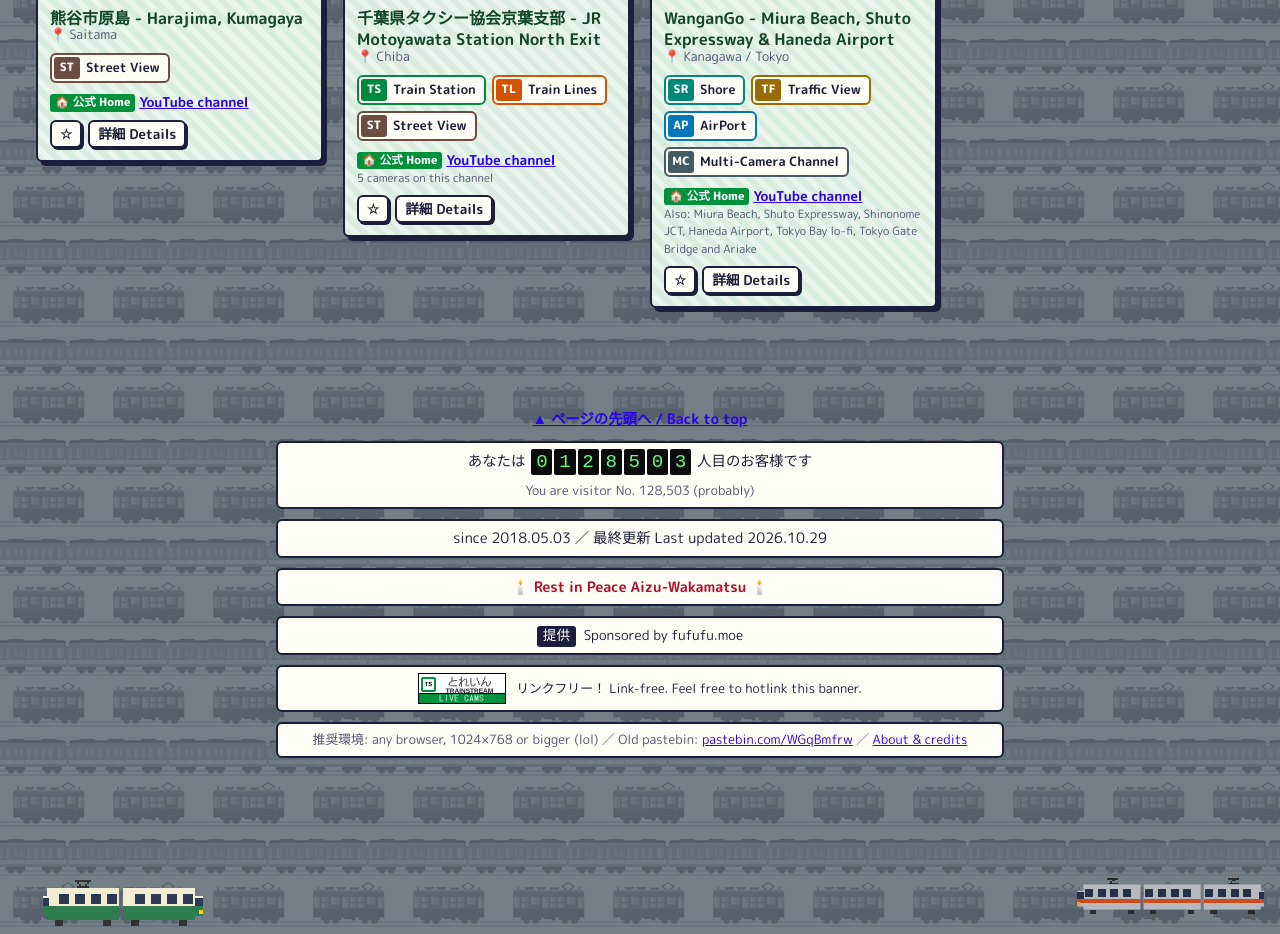
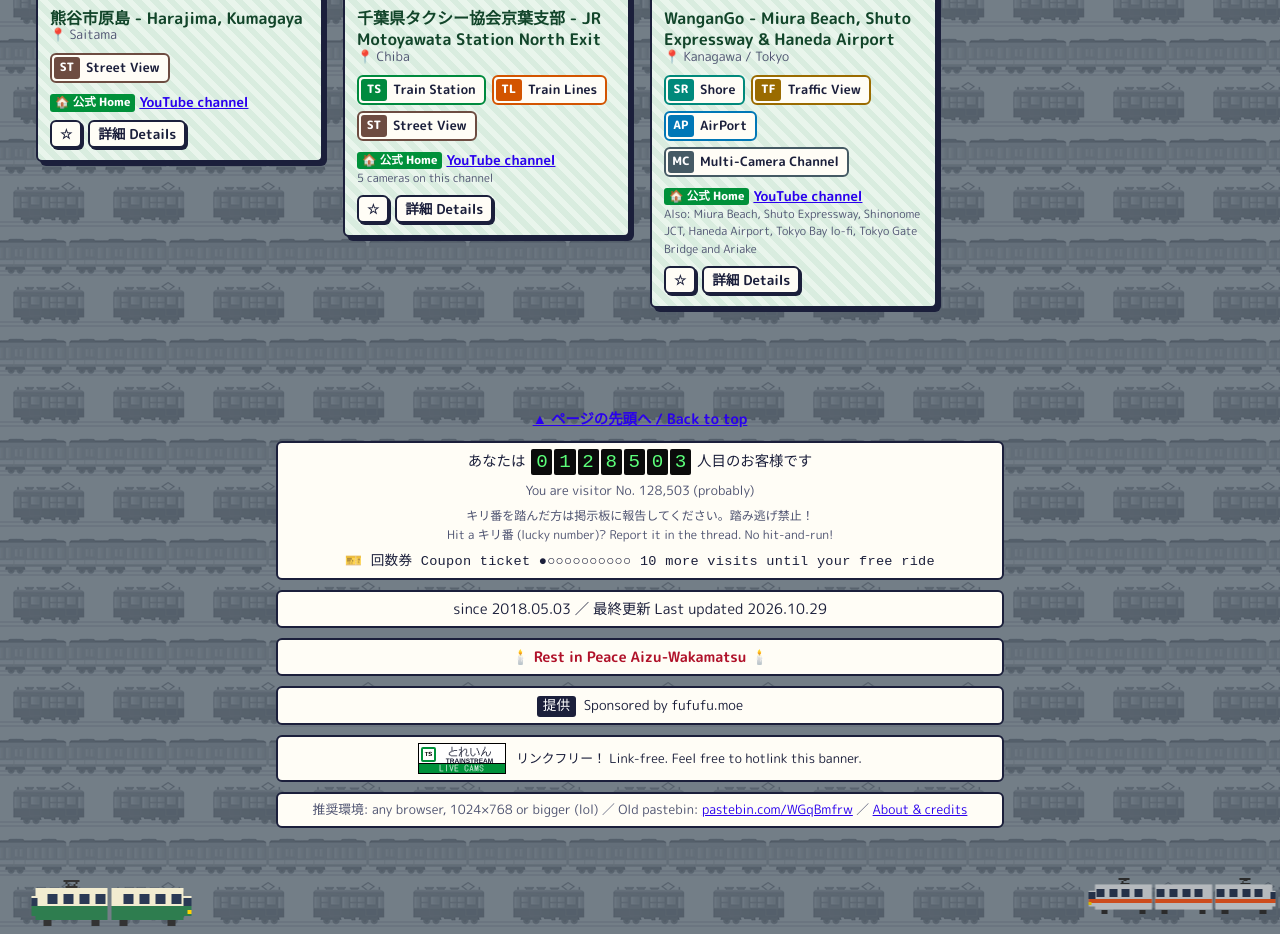
Before and after one commit to TrainStream/trainstream.github.io, a Jekyll site: the page built from index.html, in a window 1280 px wide and 1400 px high, scrolled down 13003 px, cut to the strip 466-1400 px from the top of the window. Built offline with Jekyll 4.4.1, drawn with Linux system fonts in a browser that asks for light colours; some web fonts are replaced; part of the change alters nothing that is shown.

Commit message:
Joke counter: odometer roll, live ticking, kiriban and near-miss prizes, no hit-and-run rule, coupon ticket
Co-Authored-By: Claude Opus 5.5 <noreply@anthropic.com>
Claude-Session: https://claude.ai/code/session_016eFxwZD1QMGCZiBB3wecyq

```diff
--- a/_layouts/default.html
+++ b/_layouts/default.html
@@ -110,6 +110,9 @@
                 <span>人目のお客様です</span>
                 <span class="counter-en">You are visitor No. <span id="counter-en">…</span></span>
                 <span class="kiriban" id="kiriban" hidden></span>
+                <span class="counter-note" id="counter-note" hidden></span>
+                <span class="counter-rule">キリ番を踏んだ方は掲示板に報告してください。踏み逃げ禁止！<br />Hit a キリ番 (lucky number)? Report it in the thread. No hit-and-run!</span>
+                <span class="kaisuken" id="kaisuken"></span>
             </div>
 
             <p class="footer-dates">
--- a/assets/css/site.scss
+++ b/assets/css/site.scss
@@ -2732,3 +2732,28 @@ fieldset.field {
 .link-kind--stream {
     background: #1e5aa8;
 }
+
+.counter-note {
+    flex-basis: 100%;
+    font-weight: 700;
+    color: var(--jr-green);
+}
+
+.counter-rule {
+    flex-basis: 100%;
+    font-family: var(--font-body);
+    font-size: 0.75rem;
+    color: var(--ink-soft);
+}
+
+.kaisuken {
+    flex-basis: 100%;
+    font-family: var(--font-pixel);
+    font-size: 0.85rem;
+    letter-spacing: 0.02em;
+
+    &.is-free {
+        color: var(--red);
+        font-weight: 700;
+    }
+}
--- a/assets/js/site.js
+++ b/assets/js/site.js
@@ -85,7 +85,11 @@
 
     /* ---------- visitor counter (joke or real) ---------- */
     var counter = document.getElementById('counter');
-    function showCount(number, note) {
+    var reduceMotion = window.matchMedia && window.matchMedia('(prefers-reduced-motion: reduce)').matches;
+    var currentCount = 0;
+    var hitKiriban = false;
+
+    function renderDigits(number) {
         var digits = String(Math.max(0, Math.floor(number))).padStart(7, '0');
         var box = document.getElementById('counter-digits');
         box.textContent = '';
@@ -94,24 +98,119 @@
             span.textContent = d;
             box.appendChild(span);
         });
-        document.getElementById('counter-en').textContent = Number(number).toLocaleString('en-US') + (note || '');
-        var kiriban = document.getElementById('kiriban');
-        var isKiriban = /^(\d)\1+$/.test(digits.replace(/^0+/, '')) || /(000|777)$/.test(digits);
-        if (isKiriban) {
-            kiriban.hidden = false;
-            kiriban.textContent = '🎉 キリ番ゲット！ Kiriban get! Screenshot it and post it in the thread for eternal glory 🎉';
+    }
+
+    /* キリ番: repeated digits (777, 5555), round thousands, ...777 endings and 12345-style runs */
+    function isKiriban(n) {
+        var s = String(n);
+        return n >= 100 && (/^(\d)\1+$/.test(s) || /000$/.test(s) || /777$/.test(s) || '1234567890'.indexOf(s) === 0);
+    }
+
+    function checkKiriban(n) {
+        var box = document.getElementById('kiriban');
+        if (isKiriban(n)) {
+            hitKiriban = true;
+            box.hidden = false;
+            box.textContent = '🎉 キリ番ゲット！ Kiriban get! No.' + n.toLocaleString('en-US') + '. Screenshot it and post it in the thread for eternal glory 🎉';
+        } else if (!hitKiriban && (isKiriban(n - 1) || isKiriban(n + 1))) {
+            box.hidden = false;
+            box.textContent = '前後賞！ So close… one away from a キリ番 (´；ω；`)';
+        } else if (!hitKiriban) {
+            box.hidden = true;
         }
     }
-    function jokeCount() {
+
+    function showCount(number, note) {
+        currentCount = Math.max(0, Math.floor(number));
+        renderDigits(currentCount);
+        document.getElementById('counter-en').textContent = currentCount.toLocaleString('en-US') + (note || '');
+        checkKiriban(currentCount);
+    }
+
+    /* the odometer spins up from zero, then settles on the number */
+    function rollTo(target, note, done) {
+        if (reduceMotion) {
+            showCount(target, note);
+            if (done) done();
+            return;
+        }
+        var start = null;
+        var duration = 1400;
+        function frame(time) {
+            if (start === null) start = time;
+            var t = Math.min(1, (time - start) / duration);
+            var eased = 1 - Math.pow(1 - t, 3);
+            renderDigits(Math.floor(target * eased));
+            if (t < 1) requestAnimationFrame(frame);
+            else {
+                showCount(target, note);
+                if (done) done();
+            }
+        }
+        requestAnimationFrame(frame);
+    }
+
+    /* other "visitors" keep arriving while you read */
+    function keepTicking(note) {
+        var noteBox = document.getElementById('counter-note');
+        function tick() {
+            var groupTour = Math.random() < 1 / 15;
+            var add = groupTour ? 40 + Math.floor(Math.random() * 20) : 1 + Math.floor(Math.random() * 3);
+            showCount(currentCount + add, note);
+            if (groupTour) {
+                noteBox.hidden = false;
+                noteBox.textContent = '🚌 団体様ご来店！ A tour group just arrived (+' + add + ')';
+                setTimeout(function () {
+                    noteBox.hidden = true;
+                }, 4000);
+            }
+            setTimeout(tick, 4000 + Math.random() * 5000);
+        }
+        setTimeout(tick, 4000 + Math.random() * 5000);
+    }
+
+    /* 回数券: one punch per visit (per browser session), the 11th ride is free */
+    function countVisit() {
+        var visits = parseInt(store('ts.visits') || '0', 10);
+        var counted = false;
+        try {
+            counted = sessionStorage.getItem('ts.visit') === '1';
+            sessionStorage.setItem('ts.visit', '1');
+        } catch (e) {}
+        if (!counted) {
+            visits += 1;
+            store('ts.visits', String(visits));
+        }
+        return Math.max(1, visits);
+    }
+
+    function showKaisuken(visits) {
+        var box = document.getElementById('kaisuken');
+        if (!box) return;
+        var punched = visits % 11 || 11;
+        var holes = '';
+        for (var i = 1; i <= 11; i++) holes += i <= punched ? '●' : '○';
+        if (punched === 11) {
+            box.textContent = '🎫 回数券 ' + holes + '  無料乗車！ Free ride! 乗車記念 Thank you for riding TrainStream (visit ' + visits + ')';
+            box.classList.add('is-free');
+        } else {
+            box.textContent = '🎫 回数券 Coupon ticket ' + holes + '  ' + (11 - punched) + ' more visit' + (11 - punched === 1 ? '' : 's') + ' until your free ride';
+        }
+    }
+
+    function jokeCount(visits) {
         var since = new Date((counter.dataset.since || '2018-05-03') + 'T00:00:00Z').getTime();
         var days = Math.floor((Date.now() - since) / 86400000);
-        var visits = parseInt(store('ts.visits') || '0', 10) + 1;
-        store('ts.visits', String(visits));
         var n = 1337 + days * 41 + new Date().getHours() * 3 + visits;
-        if (Math.random() < 1 / 30) n = 777777;
+        var luck = Math.random();
+        if (luck < 1 / 40) n = Math.ceil(n / 1000) * 1000; // a キリ番
+        else if (luck < 2 / 40) n = Math.ceil(n / 1000) * 1000 - 1; // 前後賞
         counter.title = 'This counter is a joke. The number is made up (´・ω・`)';
-        showCount(n, ' (probably)');
+        rollTo(n, ' (probably)', function () {
+            keepTicking(' (probably)');
+        });
     }
+
     function pickNumber(obj) {
         if (typeof obj === 'number') return obj;
         if (!obj || typeof obj !== 'object') return null;
@@ -121,7 +220,10 @@
         }
         return pickNumber(obj.data);
     }
+
     if (counter) {
+        var visits = countVisit();
+        showKaisuken(visits);
         var workspace = counter.dataset.workspace;
         if (counter.dataset.mode === 'real' && workspace) {
             var counted = false;
@@ -140,11 +242,13 @@
                     try {
                         sessionStorage.setItem('ts.counted', '1');
                     } catch (e) {}
-                    showCount(n);
+                    rollTo(n);
                 })
-                .catch(jokeCount);
+                .catch(function () {
+                    jokeCount(visits);
+                });
         } else {
-            jokeCount();
+            jokeCount(visits);
         }
     }
 
```
